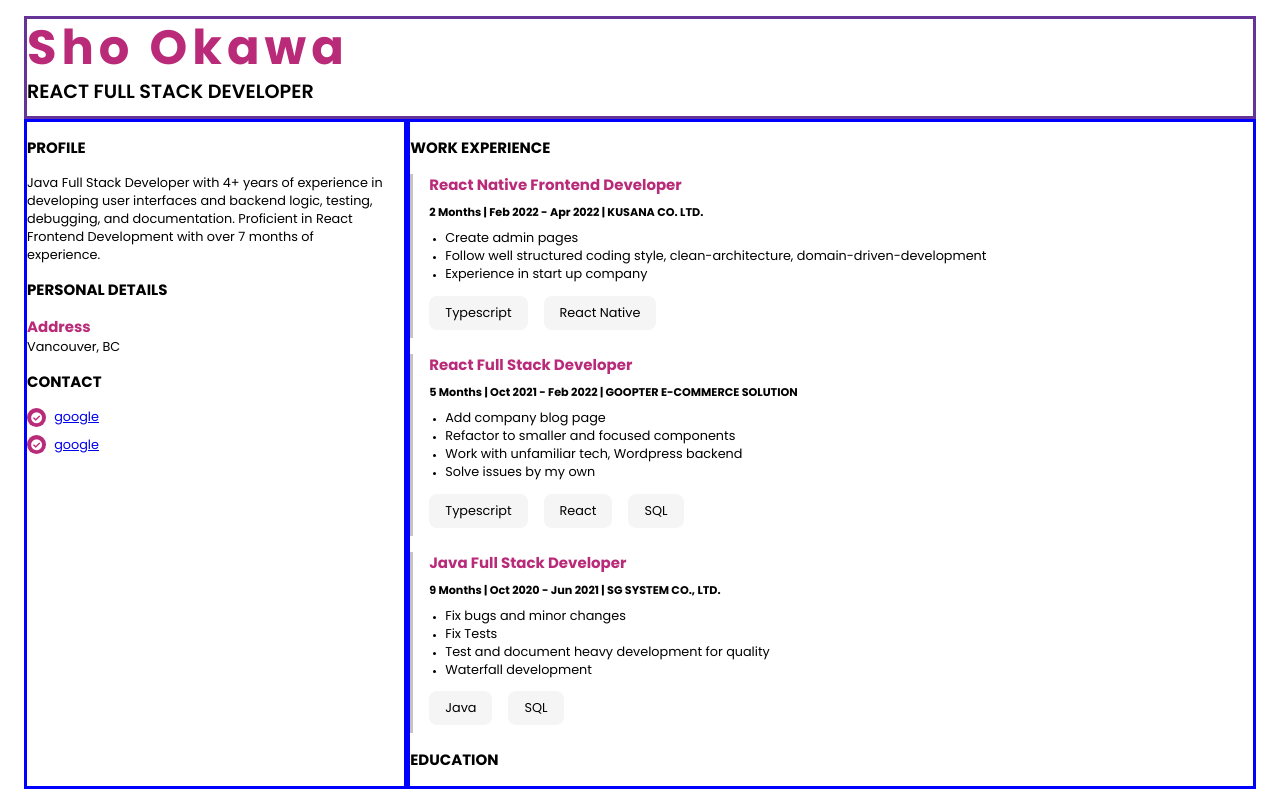
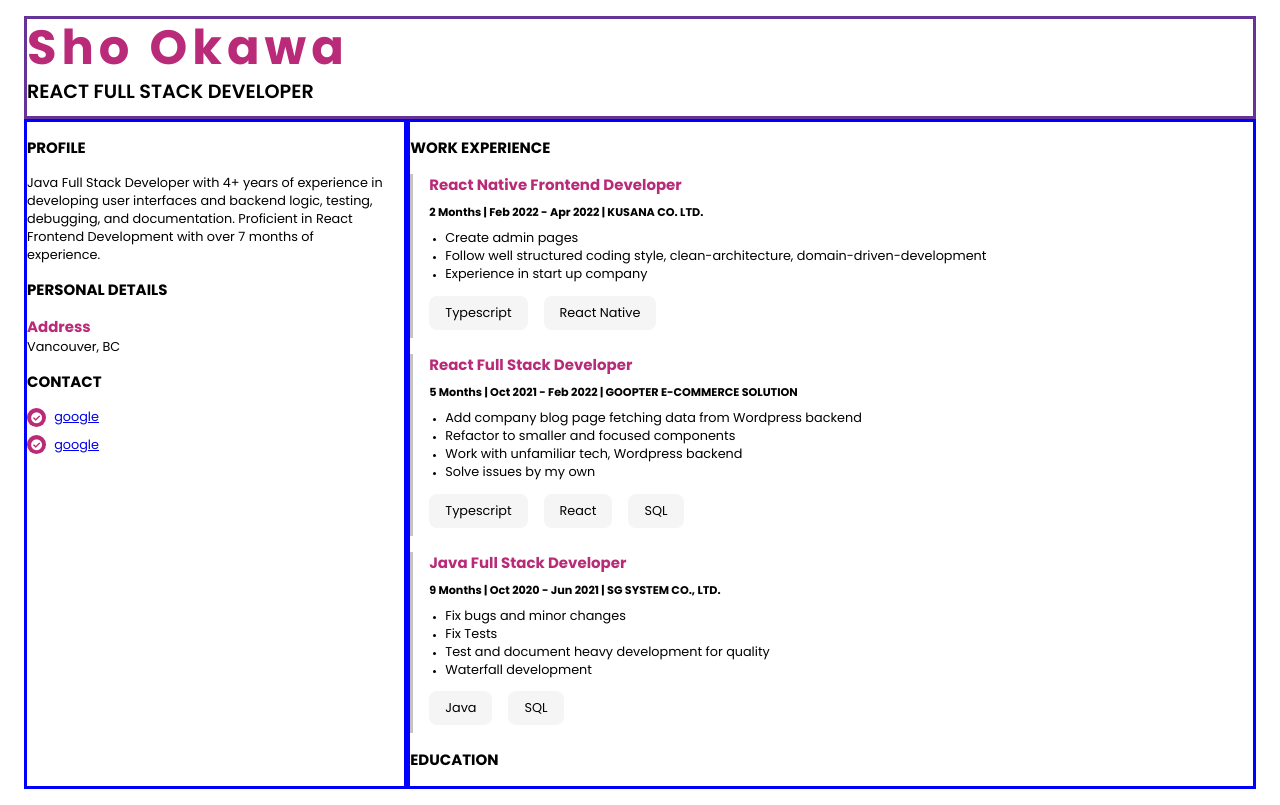
Before and after one commit to SOunit/resume-angular, an Angular app: page / in a window 1280 px wide. Built offline with nearby package versions, Linux system fonts and the light colour scheme.

Commit message:
fix text

```diff
--- a/src/app/app.component.ts
+++ b/src/app/app.component.ts
@@ -27,7 +27,7 @@ export class AppComponent {
       term: '5 Months | Oct 2021 - Feb 2022',
       companyName: 'goopter E-commerce solution',
       appeals: [
-        'Add company blog page',
+        'Add company blog page fetching data from Wordpress backend',
         'Refactor to smaller and focused components',
         'Work with unfamiliar tech, Wordpress backend',
         'Solve issues by my own',
```
